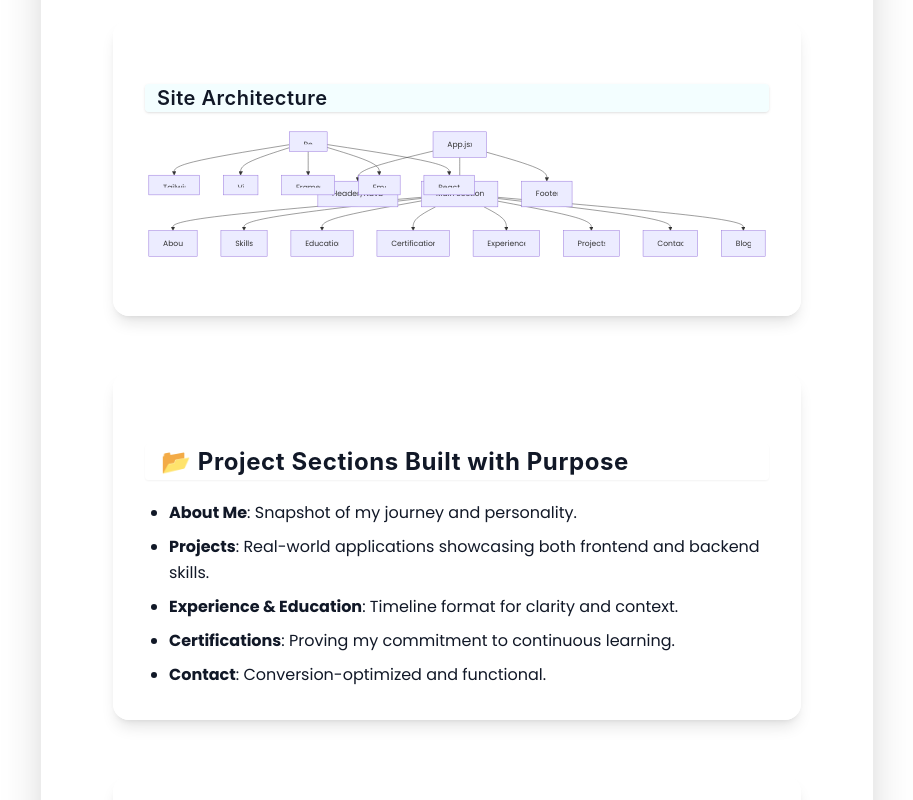
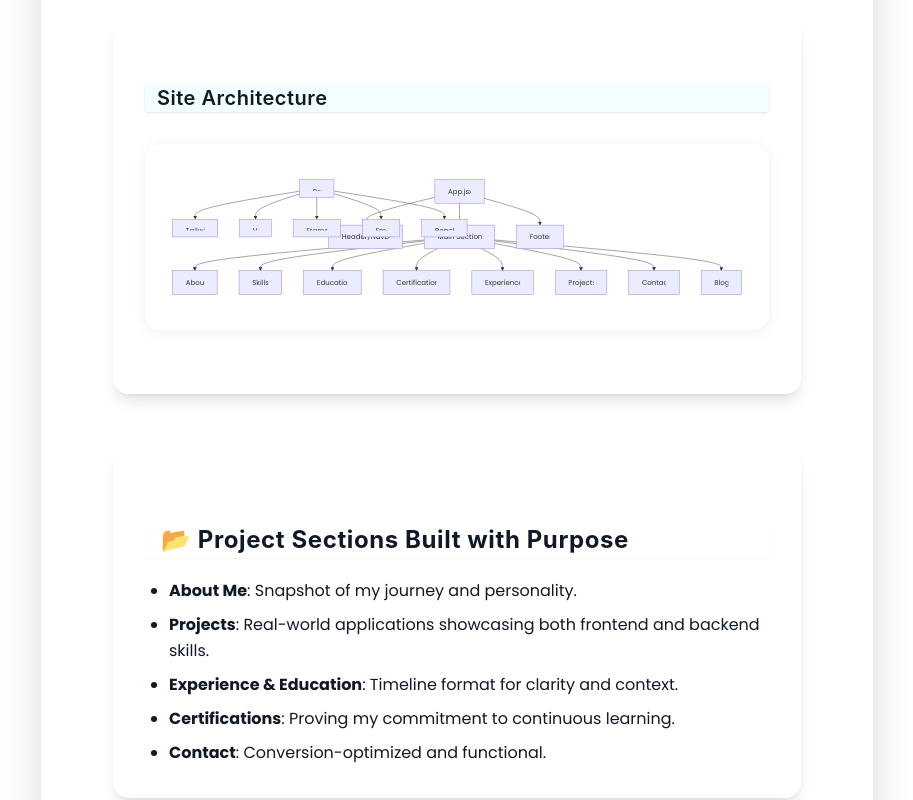
Before and after one commit to saicharankarasala/sai-charan-website, a React (Vite) app: page /blog/portfolio-case-study in a window 1280 px wide. Shown: the part 2220-3020 px from the top of the page, without its empty margins (183-1096 px from the left). Built offline with nearby package versions, Linux system fonts and the light colour scheme.

Commit message:
Enhance Mermaid diagram styling for better visual prominence in blog architecture section

```diff
--- a/src/index.css
+++ b/src/index.css
@@ -1268,3 +1268,15 @@
   margin-bottom: 1rem !important;
   margin-top: 2rem !important;
 }
+
+.mermaid {
+  width: 100% !important;
+  max-width: 700px;
+  margin: 2rem auto;
+  font-size: 1.15rem;
+  background: white;
+  border-radius: 1rem;
+  box-shadow: 0 2px 16px 0 rgba(0,0,0,0.06);
+  padding: 2rem 1.5rem;
+  display: block;
+}
```
